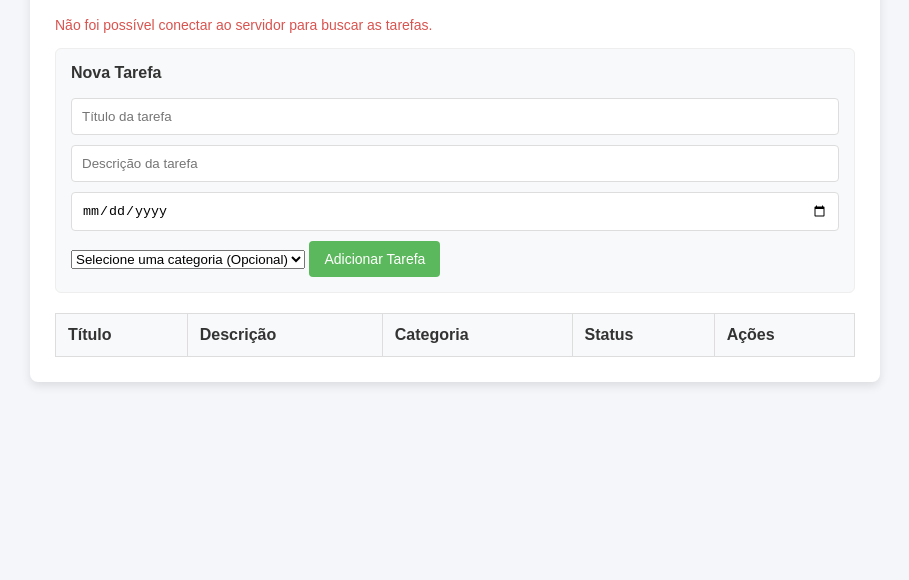
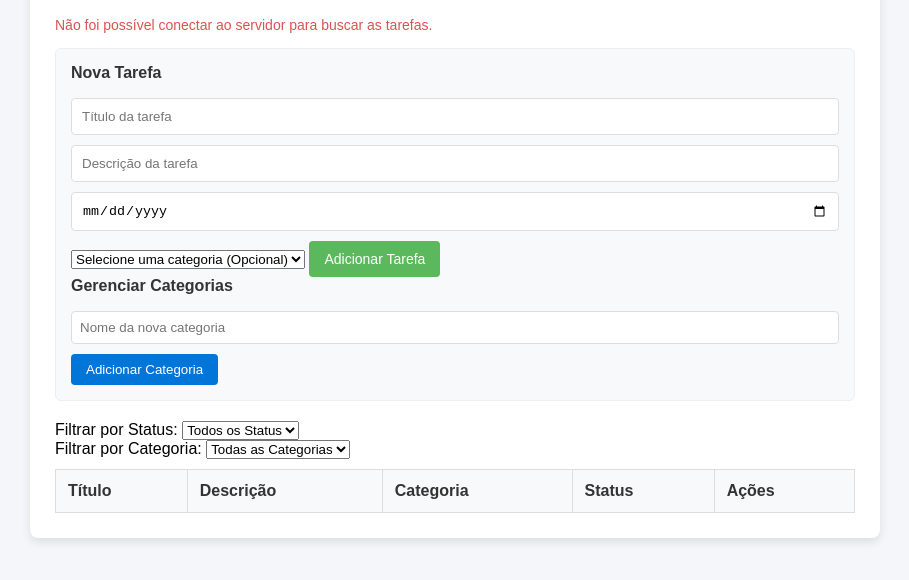
Before and after one commit to dscdiegodev/lista-tarefas, a plain HTML site: page frontend/view/login/dashboard/dashboard.html in a window 1280 px wide. Shown: the part 96-676 px from the top of the page, without its empty margins (185-1094 px from the left). Drawn offline with Linux system fonts and the light colour scheme; no server answers; sample sign-in values are in the browser's storage.

Commit message:
feat: campos criar categoria, filtros e status criados

```diff
--- a/frontend/view/login/dashboard/dashboard.html
+++ b/frontend/view/login/dashboard/dashboard.html
@@ -32,6 +32,38 @@
 
                     <button type="submit" class="btn-adicionar">Adicionar Tarefa</button>
                 </form>
+
+                <div class="categoria-section">
+                    <h3>Gerenciar Categorias</h3>
+                    <form id="formNovaCategoria">
+                        <input type="text" id="nomeNovaCategoria" placeholder="Nome da nova categoria" required
+                            style="flex: 1; padding: 8px;">
+                        <button type="submit"
+                            style="padding: 8px 15px; background: #0275d8; color: white; border: none; border-radius: 4px; cursor: pointer;">Adicionar
+                            Categoria</button>
+                    </form>
+                </div>
+            </div>
+
+            <div class="filtros-container">
+                <div>
+                    <label for="filtroStatus">Filtrar por Status:</label>
+                    <select id="filtroStatus">
+                        <option value="">Todos os Status</option>
+                        <option value="Pendente">Pendente</option>
+                        <option value="Concluída">Concluída</option>
+                        <option value="Em Andamento">Em Andamento</option>
+                        <option value="Atrasada">Atrasada</option>
+                    </select>
+                </div>
+
+                <div>
+                    <label for="filtroCategoria">Filtrar por Categoria:</label>
+                    <select id="filtroCategoria">
+                        <option value="">Todas as Categorias</option>
+                        <!-- Vão ser preenchidos pelo JS -->
+                    </select>
+                </div>
             </div>
 
             <table class="tabela-tarefas">
@@ -45,7 +77,7 @@
                     </tr>
                 </thead>
                 <tbody id="listaTarefas">
-
+                    <!-- Serão adicionadas pelo JS-->
                 </tbody>
             </table>
         </div>
```
